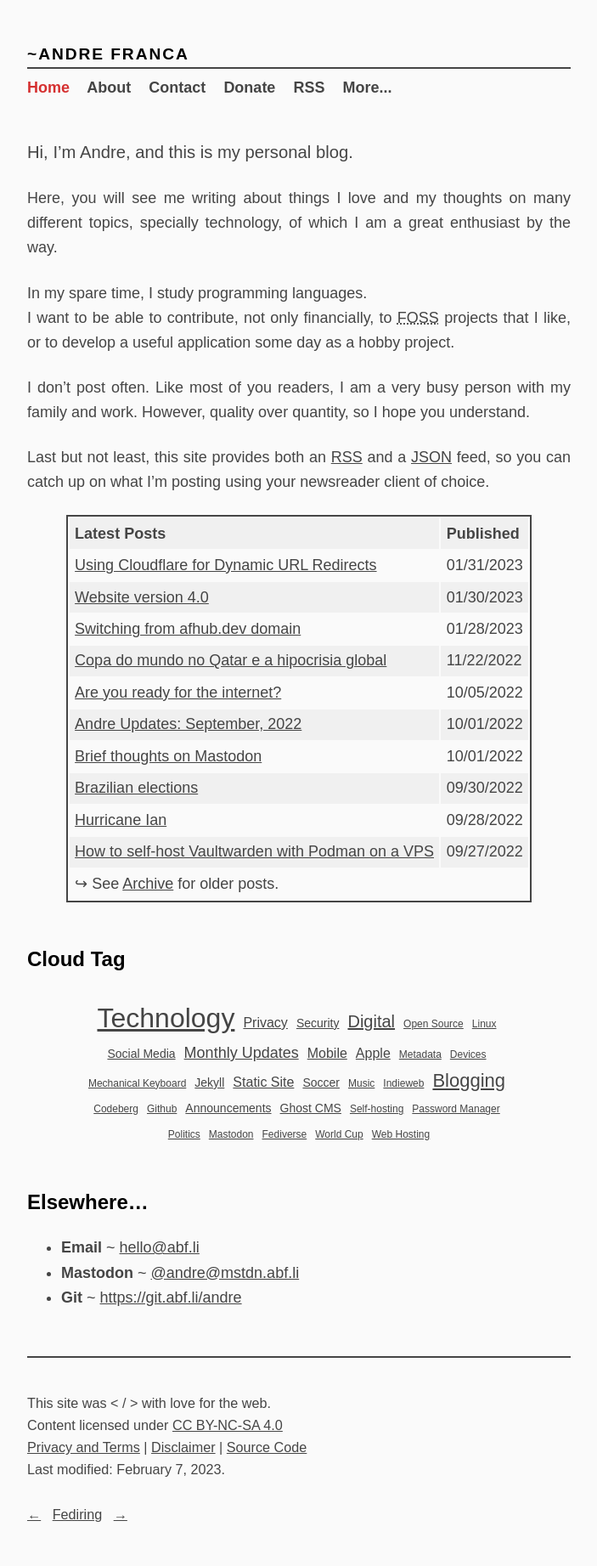
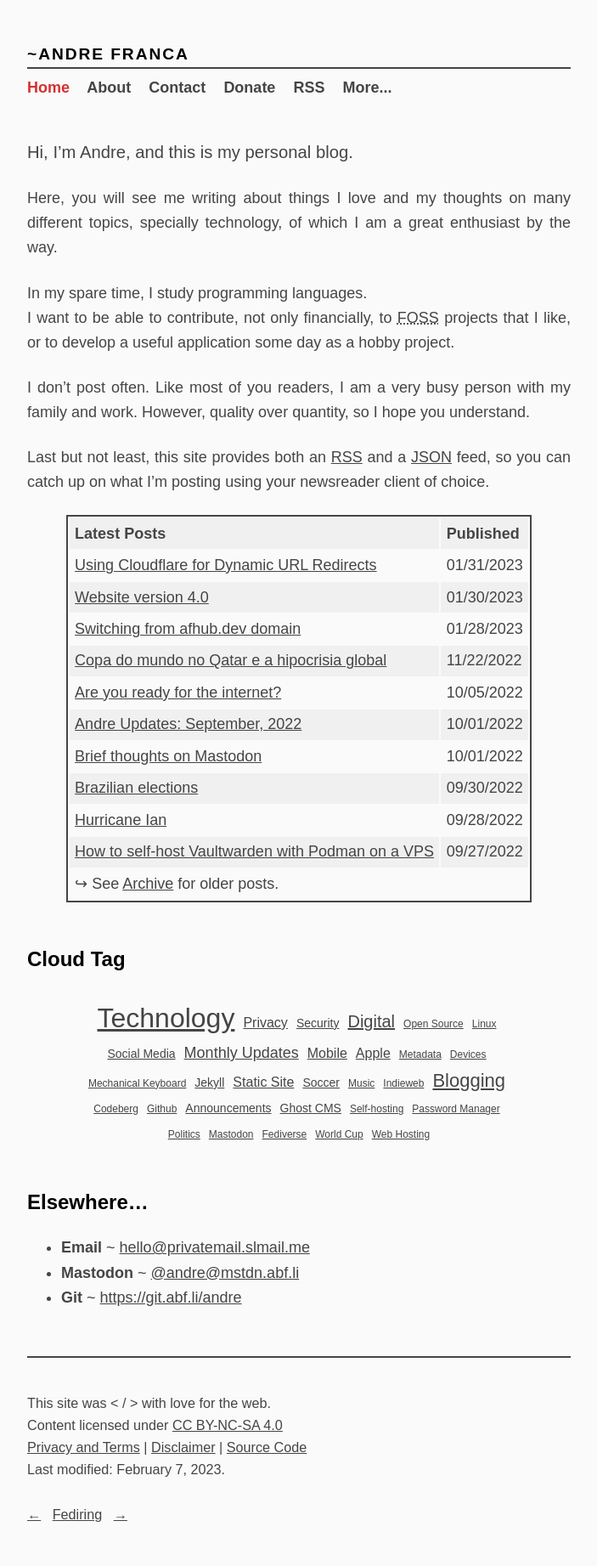
Before and after one commit to a-franca/abf.li, a Jekyll site: the page built from pages/index.md, in a window 1280 px wide. Shown: the whole page at 85% size, without its empty margins (288-991 px from the left). Built offline with Jekyll 4.4.1, drawn with Linux system fonts in a browser that asks for light colours.

Commit message:
Add random email to prevent spam

```diff
--- a/_config.yml
+++ b/_config.yml
@@ -35,7 +35,7 @@ author:
   picture_width: '230'
   picture_height: '230'
   url: 'https://abf.li/'
-  email: 'hello@abf.li'
+  email: 'hello@privatemail.slmail.me'
   git: 'https://git.abf.li/andre'
   mastodon: 'https://mstdn.abf.li/@andre'
   mastodon-handle: '@andre@mstdn.abf.li'
```
